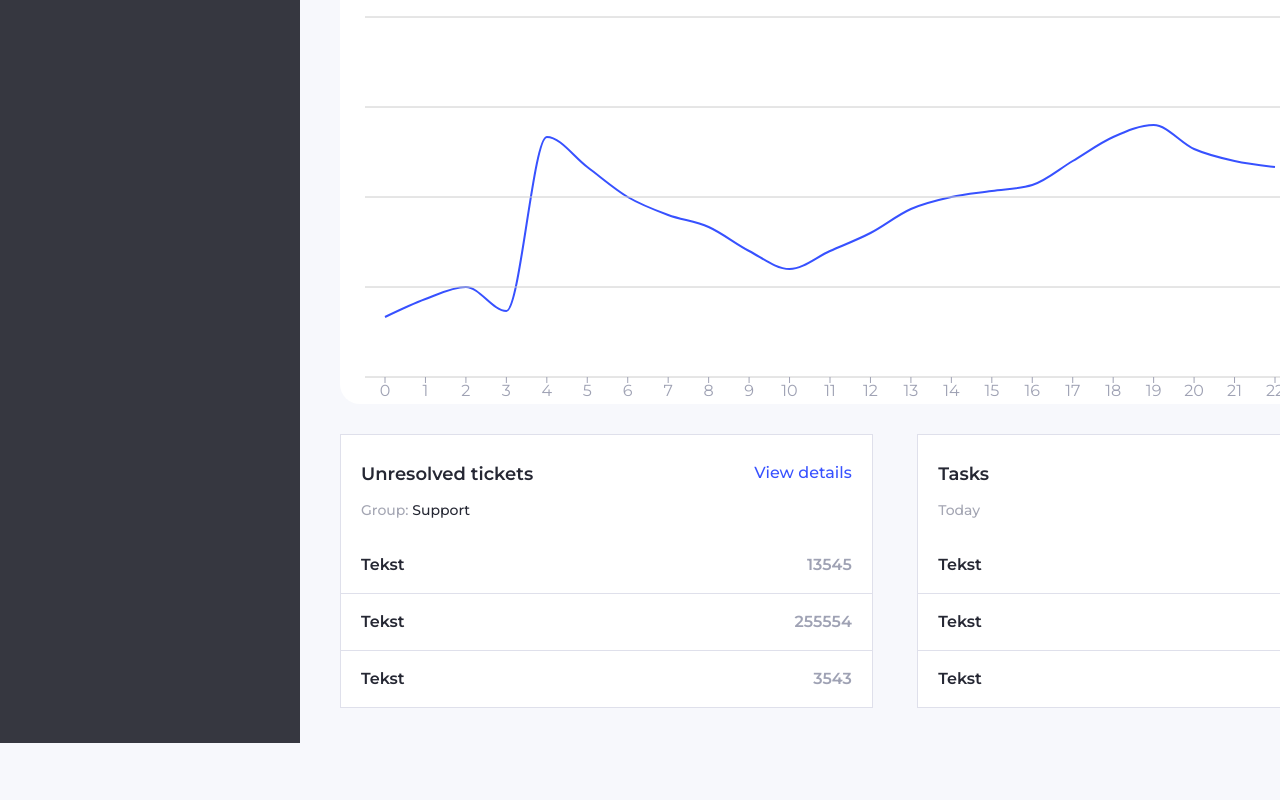
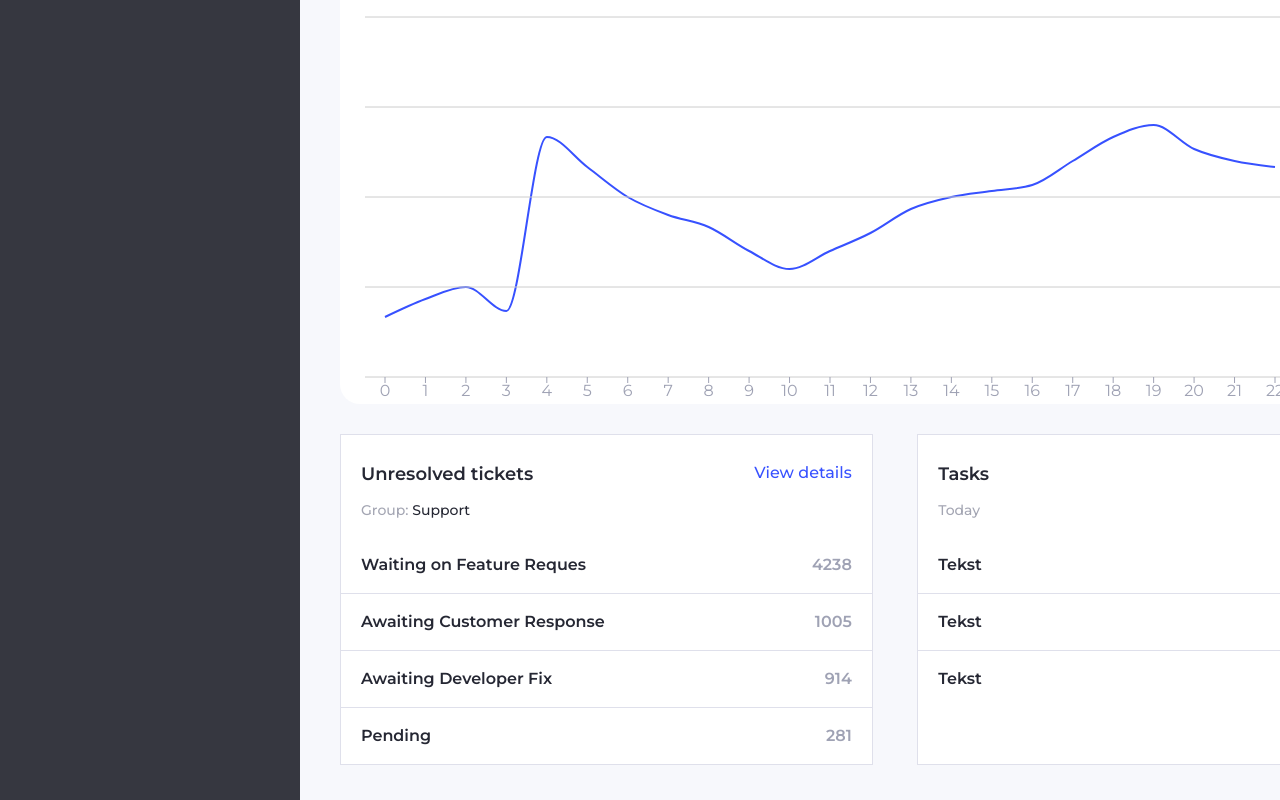
Before and after one commit to DonquixoteSabo/Admin-Dashboard, a React (Create React App) app: page /overview in a window 1280 px wide. Shown: the part 415-1215 px from the top of the page. Before the commit the page ends 1158 px from the top, so only its background shows below. Built offline with nearby package versions, Linux system fonts and the light colour scheme.

Commit message:
feat: :sparkles: Map tickets on mocked static data

```diff
--- a/src/components/molecules/TIckets/index.tsx
+++ b/src/components/molecules/TIckets/index.tsx
@@ -4,9 +4,29 @@ import { Link } from 'react-router-dom';
 // import styled from 'styled-components';
 
 import { Title, InnerWrapper } from 'components/organism/TicketsAndTasks';
+//types
+import { Ticket } from 'types/Ticket';
 
 export const Tickets = () => {
   const [group] = useState('Support');
+  const data: Ticket[] = [
+    {
+      text: 'Waiting on Feature Reques',
+      value: 4238,
+    },
+    {
+      text: 'Awaiting Customer Response',
+      value: 1005,
+    },
+    {
+      text: 'Awaiting Developer Fix',
+      value: 914,
+    },
+    {
+      text: 'Pending',
+      value: 281,
+    },
+  ];
   return (
     <InnerWrapper>
       <Title>Unresolved tickets</Title>
@@ -18,18 +38,12 @@ export const Tickets = () => {
         {group}
       </h6>
       <ul>
-        <li>
-          <p>Tekst</p>
-          <small>13545</small>
-        </li>
-        <li>
-          <p>Tekst</p>
-          <small>255554</small>
-        </li>
-        <li>
-          <p>Tekst</p>
-          <small>3543</small>
-        </li>
+        {data.map(({ text, value }) => (
+          <li>
+            <p>{text}</p>
+            <small>{value}</small>
+          </li>
+        ))}
       </ul>
     </InnerWrapper>
   );
--- /dev/null
+++ b/src/types/Ticket.ts
@@ -0,0 +1,4 @@
+export interface Ticket {
+  text: string;
+  value: number;
+}
```
